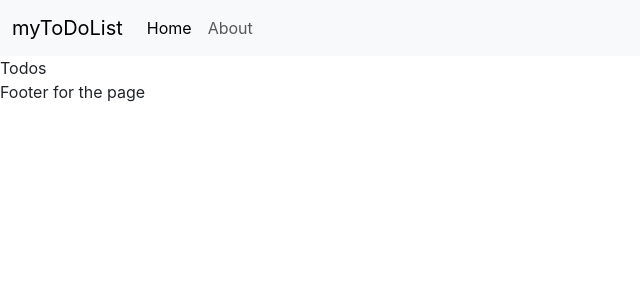
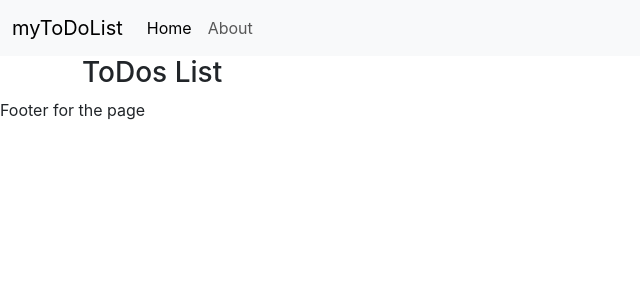
Before and after one commit to Yato0501-code/todoapp-react, a React (Create React App) app: page / in a window 1280 px wide. Shown: the top 300 px of the page, without its empty margins (0-640 px from the left). Built offline with nearby package versions, Linux system fonts and the light colour scheme.

Commit message:
populating todos.js

```diff
--- a/src/components/Header.js
+++ b/src/components/Header.js
@@ -1,4 +1,6 @@
 import React from "react";
+import PropTypes from 'prop-types'
+
 
 export default function Header(props) {
   return (
@@ -49,3 +51,7 @@ export default function Header(props) {
     </div>
   );
 }
+
+Header.propTypes = {
+    title : PropTypes.string
+}
--- a/src/components/Todos.js
+++ b/src/components/Todos.js
@@ -2,8 +2,11 @@ import React from 'react'
 
 const Todos = () => {
   return (
-    <div>
-      Todos
+    <div className='container'>
+      <h3>
+        ToDos List
+      </h3>
+
     </div>
   )
 }
```
